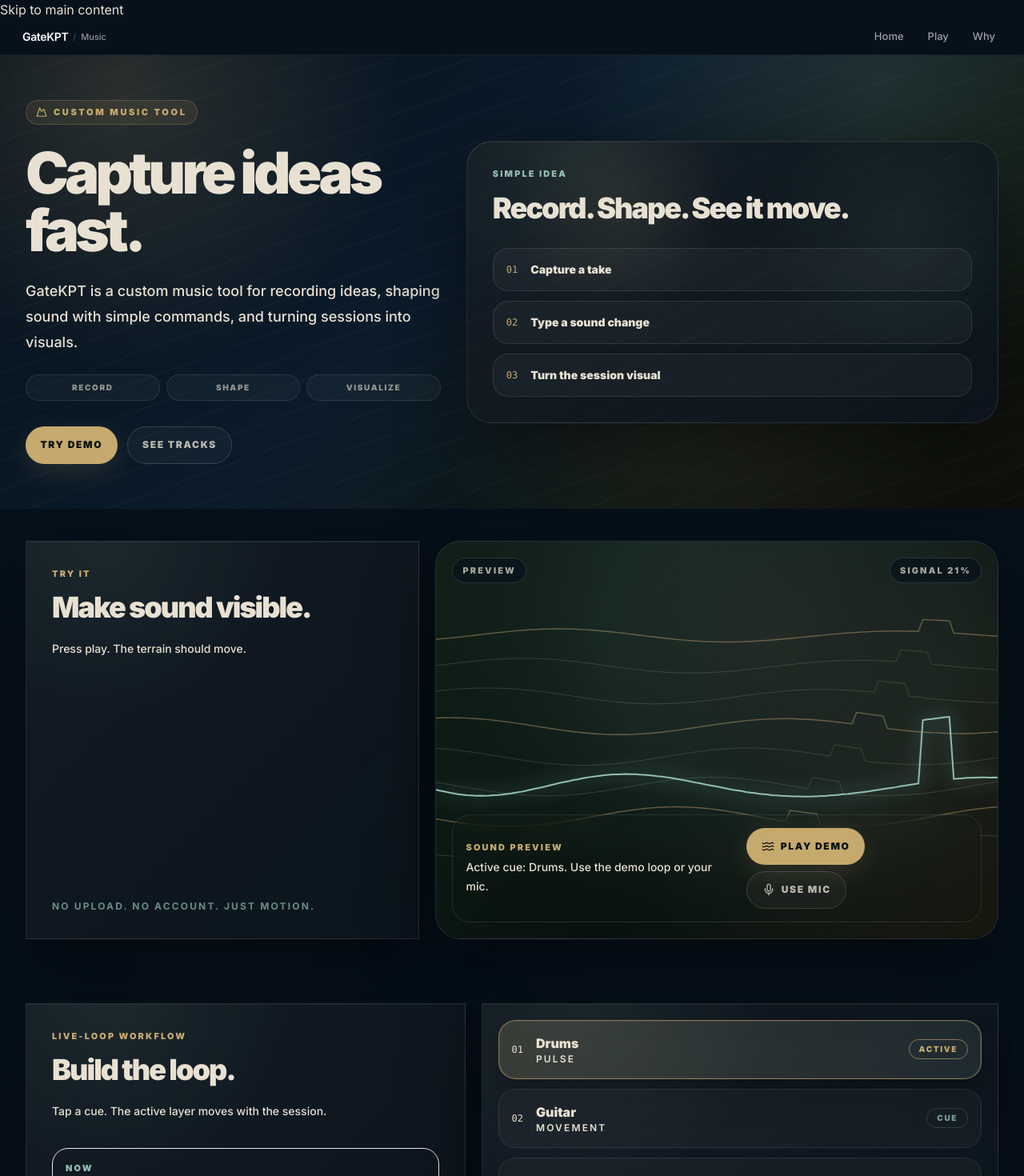
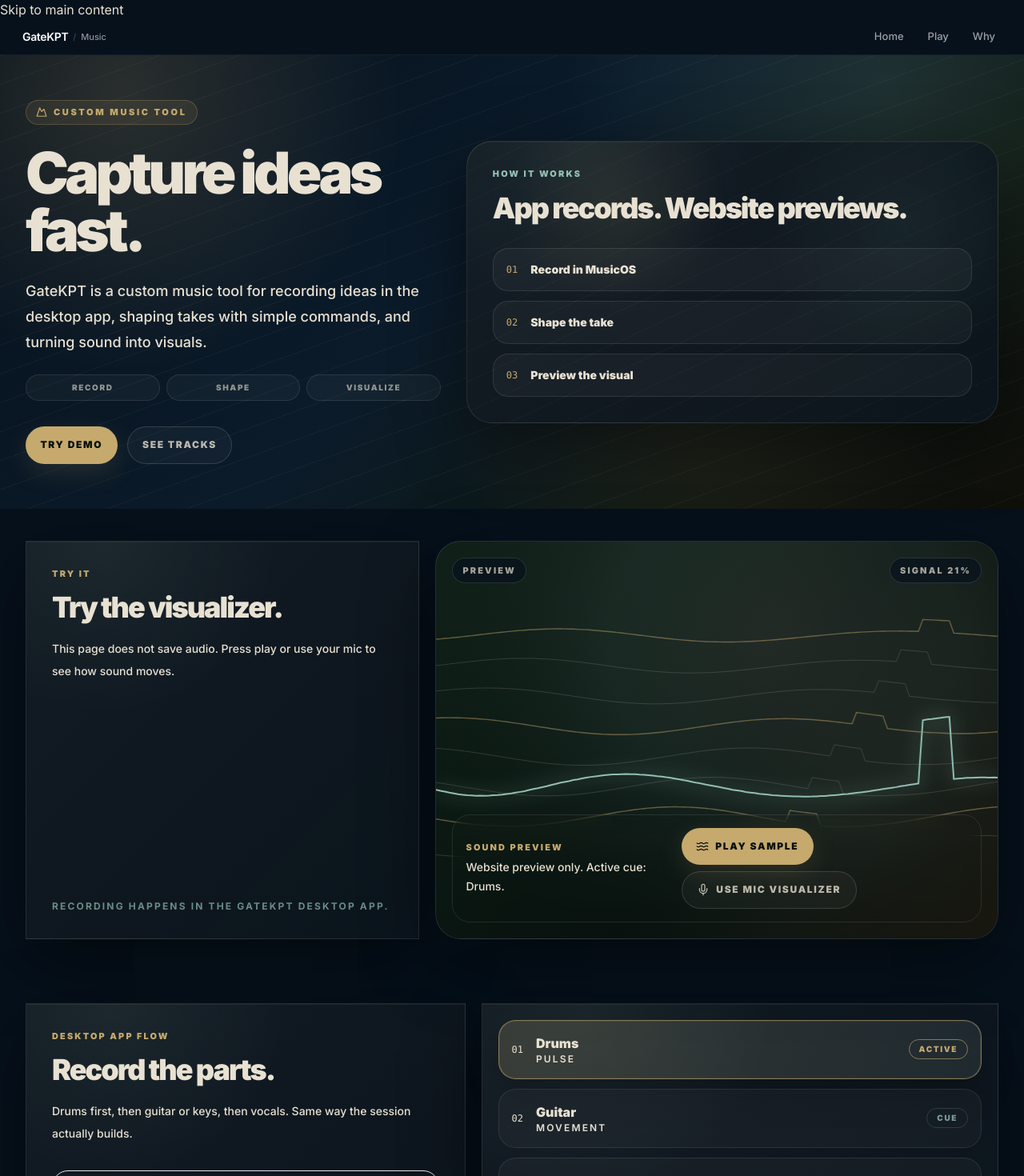
Before and after one commit to marcelozap/gateKPT, a Next.js app: page / in a window 1280 px wide. Shown: the top 1470 px of the page at 80% size. Built offline with nearby package versions, Linux system fonts and the light colour scheme; no server answers.

Commit message:
fix: clarify GateKPT web demo versus desktop recorder

```diff
--- a/src/gatekpt/GatekptLanding.tsx
+++ b/src/gatekpt/GatekptLanding.tsx
@@ -289,7 +289,7 @@
           <div>
             <p className="gk-label text-[#c6a96d]">Sound preview</p>
             <p className="mt-1 text-sm font-medium leading-6 text-[#e8e1d2]/68">
-              Active cue: {activeCue}. Use the demo loop or your mic.
+              Website preview only. Active cue: {activeCue}.
             </p>
           </div>
           {status === "listening" || status === "demo" || status === "starting" ? (
@@ -301,11 +301,11 @@
             <div className="flex flex-wrap gap-2">
               <button type="button" onClick={startDemo} className="gk-button-primary">
                 <Waves className="h-4 w-4" />
-                Play demo
+                Play sample
               </button>
               <button type="button" onClick={startMic} className="gk-button-secondary">
                 <Mic className="h-4 w-4" />
-                Use mic
+                Use mic visualizer
               </button>
             </div>
           )}
@@ -333,7 +333,7 @@
               Capture ideas fast.
             </h1>
             <p className="mt-6 max-w-2xl text-lg font-medium leading-8 text-[#e8e1d2]/72">
-              GateKPT is a custom music tool for recording ideas, shaping sound with simple commands, and turning sessions into visuals.
+              GateKPT is a custom music tool for recording ideas in the desktop app, shaping takes with simple commands, and turning sound into visuals.
             </p>
             <div className="mt-6 grid max-w-xl grid-cols-3 gap-2">
               {["Record", "Shape", "Visualize"].map((item) => (
@@ -356,12 +356,12 @@
             <div className="gk-panel relative overflow-hidden rounded-[2rem] p-6 sm:p-8">
               <div className="absolute inset-0 opacity-55 [background:radial-gradient(circle_at_28%_22%,rgba(198,169,109,0.18),transparent_26%),radial-gradient(circle_at_82%_30%,rgba(146,191,179,0.14),transparent_30%),repeating-linear-gradient(155deg,rgba(232,225,210,0.06)_0_1px,transparent_1px_34px)]" />
               <div className="relative">
-                <p className="gk-label text-[#92bfb3]">Simple idea</p>
+                <p className="gk-label text-[#92bfb3]">How it works</p>
                 <h2 className="mt-4 text-4xl font-black leading-none tracking-[-0.055em]">
-                  Record. Shape. See it move.
+                  App records. Website previews.
                 </h2>
                 <div className="mt-8 grid gap-3">
-                  {["Capture a take", "Type a sound change", "Turn the session visual"].map((item, index) => (
+                  {["Record in MusicOS", "Shape the take", "Preview the visual"].map((item, index) => (
                     <div key={item} className="flex items-center gap-4 rounded-[1.2rem] border border-white/10 bg-white/[0.035] p-4">
                       <span className="font-mono text-xs text-[#c6a96d]">0{index + 1}</span>
                       <span className="text-sm font-black">{item}</span>
@@ -380,14 +380,14 @@
             <div>
               <p className="gk-label text-[#c6a96d]">Try it</p>
               <h2 className="mt-4 text-4xl font-black leading-none tracking-[-0.055em]">
-                Make sound visible.
+                Try the visualizer.
               </h2>
               <p className="mt-5 text-sm font-medium leading-7 text-[#e8e1d2]/64">
-                Press play. The terrain should move.
+                This page does not save audio. Press play or use your mic to see how sound moves.
               </p>
             </div>
             <p className="mt-8 text-xs font-bold uppercase tracking-[0.18em] text-[#92bfb3]/70">
-              No upload. No account. Just motion.
+              Recording happens in the GateKPT desktop app.
             </p>
           </div>
 
@@ -398,12 +398,12 @@
       <section id="tracks" className="px-4 py-10 sm:px-6 lg:px-8">
         <div className="mx-auto grid max-w-7xl gap-5 lg:grid-cols-[0.85fr_1fr]">
           <div className="gk-panel p-6 sm:p-8">
-            <p className="gk-label text-[#c6a96d]">Live-loop workflow</p>
+            <p className="gk-label text-[#c6a96d]">Desktop app flow</p>
             <h2 className="mt-4 text-4xl font-black leading-none tracking-[-0.055em]">
-              Build the loop.
+              Record the parts.
             </h2>
             <p className="mt-5 text-sm font-medium leading-7 text-[#e8e1d2]/64">
-              Tap a cue. The active layer moves with the session.
+              Drums first, then guitar or keys, then vocals. Same way the session actually builds.
             </p>
             <div className="mt-8 rounded-[1.25rem] border border-[#92bfb3]/18 bg-[#92bfb3]/8 p-4">
               <p className="gk-label text-[#92bfb3]">Now</p>
```
